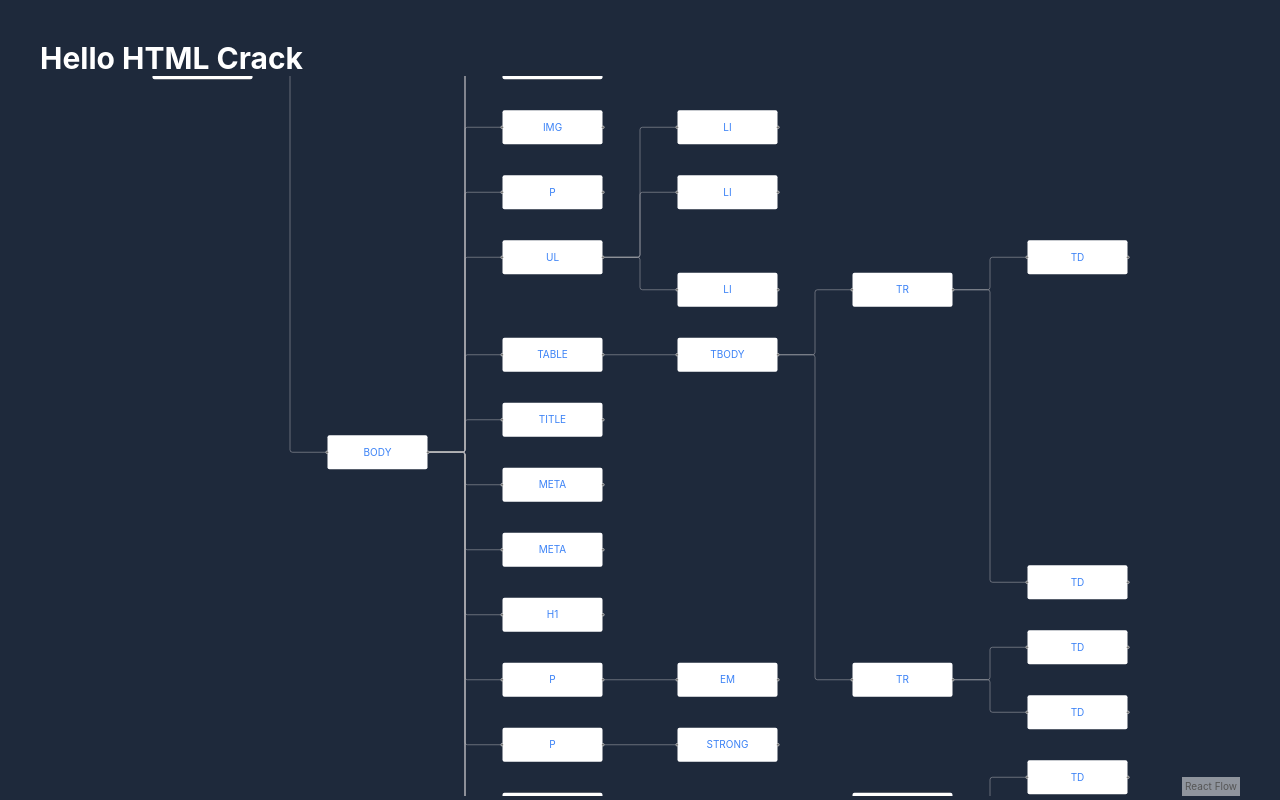
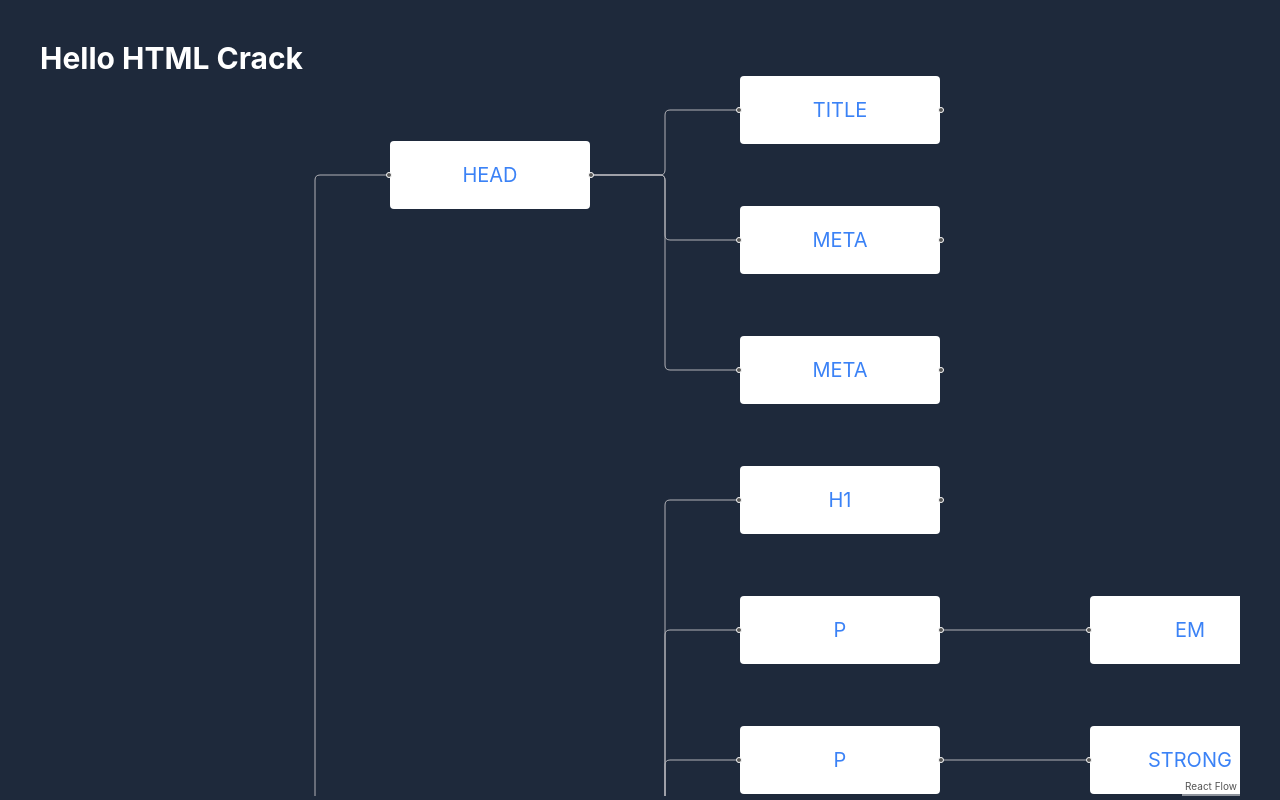
Before and after one commit to 61130061/HTMLCrack, a React (Create React App) app: page / in a window 1280 px wide. Built offline with nearby package versions, Linux system fonts and the light colour scheme; the HTML template or start-up script is replaced by a standard one.

Commit message:
➕ add CustomNode, and reorganize files

```diff
--- a/src/App.js
+++ b/src/App.js
@@ -1,45 +1,10 @@
 import React, { useState, useCallback } from 'react';
 import ReactFlow, { useNodesState, useEdgesState, addEdge, ConnectionLineType } from 'react-flow-renderer';
-import dagre from 'dagre';
 
 import { demo, demo2, initialNodes, initialEdges } from './utils/example';
 import cracker from './utils/parser';
 import { TestNode } from './components/CustomNodes';
-
-const dagreGraph = new dagre.graphlib.Graph();
-dagreGraph.setDefaultEdgeLabel(() => ({}));
-
-const nodeWidth = 300;
-const nodeHeight = 80
-
-const getLayoutedElements = (nodes, edges, direction = 'TB') => {
-   const isHorizontal = direction === 'LR';
-   dagreGraph.setGraph({ rankdir: direction });
-
-   nodes.forEach((node) => {
-      dagreGraph.setNode(node.id, { width: nodeWidth, height: nodeHeight });
-   });
-
-   edges.forEach((edge) => {
-      dagreGraph.setEdge(edge.source, edge.target);
-   });
-
-   dagre.layout(dagreGraph);
-
-   nodes.forEach((node) => {
-      const nodeWithPosition = dagreGraph.node(node.id);
-      node.targetPosition = isHorizontal ? 'left' : 'top';
-      node.sourcePosition = isHorizontal ? 'right' : 'bottom';
-      node.position = {
-         x: nodeWithPosition.x - nodeWidth / 2,
-         y: nodeWithPosition.y - nodeHeight / 2,
-      };
-
-      return node;
-   });
-
-   return { nodes, edges };
-};
+import getLayoutedElements from './utils/dagre';
 
 let demoNodes = [];
 let demoEdges = [];
@@ -71,7 +36,6 @@ function App() {
             edges={edges}
             connectionLineType={ConnectionLineType.SmoothStep}
             nodeTypes={{ testNode: TestNode }}
-            fitView
          />
       </div>
    );
--- a/src/components/CustomNodes.js
+++ b/src/components/CustomNodes.js
@@ -8,9 +8,13 @@ export const TestNode = memo(({ data, isConnectable }) => {
 
    return (
       <div onClick={check} className="p-5 text-center bg-white rounded min-w-[200px]">
+         {data.isSource &&
          <Handle type="source" position={Position.Right} />
+         }
          <div className="text-xl hover:font-bold text-blue-500">{data.label}</div>
+         {data.isTarget &&
          <Handle type="target" position={Position.Left} />
+         }
       </div>
    );
 });
--- /dev/null
+++ b/src/utils/dagre.js
@@ -0,0 +1,36 @@
+import dagre from 'dagre';
+
+const dagreGraph = new dagre.graphlib.Graph();
+dagreGraph.setDefaultEdgeLabel(() => ({}));
+
+const nodeWidth = 300;
+const nodeHeight = 80;
+
+export default (nodes, edges, direction = 'TB') => {
+   const isHorizontal = direction === 'LR';
+   dagreGraph.setGraph({ rankdir: direction });
+
+   nodes.forEach((node) => {
+      dagreGraph.setNode(node.id, { width: nodeWidth, height: nodeHeight });
+   });
+
+   edges.forEach((edge) => {
+      dagreGraph.setEdge(edge.source, edge.target);
+   });
+
+   dagre.layout(dagreGraph);
+
+   nodes.forEach((node) => {
+      const nodeWithPosition = dagreGraph.node(node.id);
+      node.targetPosition = isHorizontal ? 'left' : 'top';
+      node.sourcePosition = isHorizontal ? 'right' : 'bottom';
+      node.position = {
+         x: nodeWithPosition.x - nodeWidth / 2,
+         y: nodeWithPosition.y - nodeHeight / 2,
+      };
+
+      return node;
+   });
+
+   return { nodes, edges };
+};
--- a/src/utils/parser.js
+++ b/src/utils/parser.js
@@ -22,7 +22,7 @@ Edge []
 
 const position = { x: 0, y: 0 }
 
-function parse(nodes, edges, child, parent = null) {
+function parseTagOnly(nodes, edges, child, parent = null) {
    let id = 0;
    const isExist = nodes.find(e => {
       if (e.data.label === child[1].nodeName) id+=1;
@@ -35,6 +35,8 @@ function parse(nodes, edges, child, parent = null) {
       type: 'testNode',
       data: {
          label: child[1].nodeName,
+         isTarget: parent !== null,
+         isSource: true,
       },
       position
    });
@@ -49,15 +51,21 @@ function parse(nodes, edges, child, parent = null) {
    }
 
    Object.entries(child[1].children).forEach(baby => {
-      parse(nodes, edges, baby, nodeId);
+      parseTagOnly(nodes, edges, baby, nodeId);
    });
 }
+
+
+function parseAll(nodes, edges, child, parent = null) {
+
+}
+
 
 function cracker(nodes, edges, html) {
    const dom = new DOMParser().parseFromString(html, 'text/html');
 
    Object.entries(dom.children).forEach(child => {
-      parse(nodes, edges, child);
+      parseTagOnly(nodes, edges, child);
    });
 }
 
```
